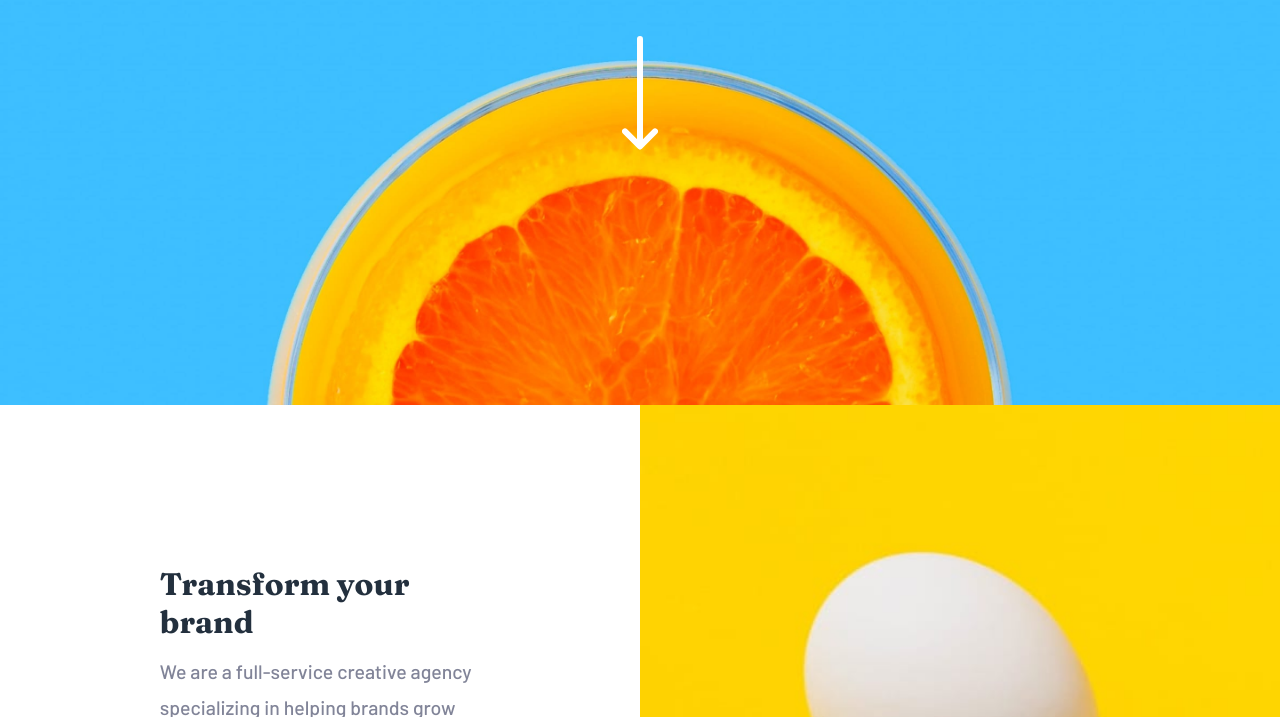
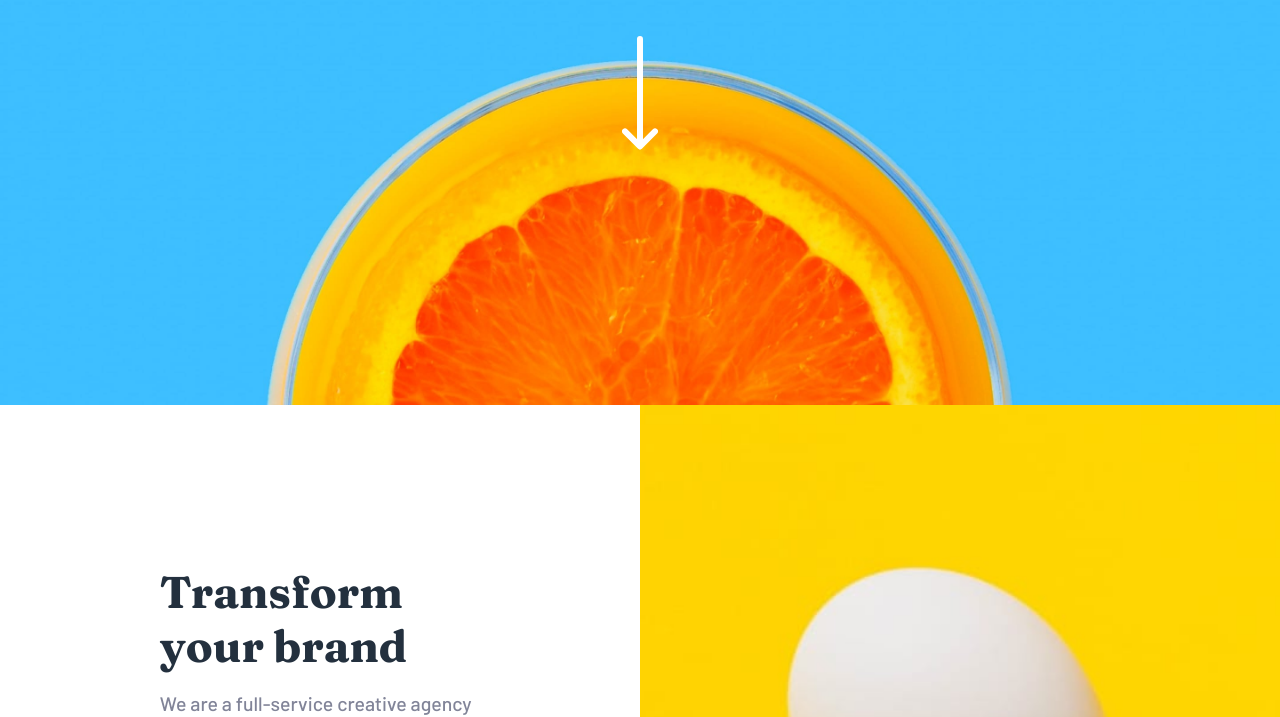
Before and after one commit to Yemy/sunnyside-agency-landing-page-main, a website: page index.html in a window 1280 px wide. Shown: the part 235-952 px from the top of the page. Drawn offline with Linux system fonts and the light colour scheme.

Commit message:
fix styles

```diff
--- a/sass/_body.scss
+++ b/sass/_body.scss
@@ -46,6 +46,10 @@
     @include respond(tablet) {
       font-size: 3.5rem;
       text-align: left;
+    }
+
+    @include respond(desktop) {
+      font-size: 5rem;
     }
 
     &--graphic {
@@ -107,10 +111,6 @@
 
   &__btn {
     margin: 3rem 0;
-
-    @include respond(tablet) {
-      margin: 1rem;
-    }
   }
 
   &--text {
@@ -140,7 +140,7 @@
     }
 
     @include respond(desktop) {
-      padding-top: 70rem;
+      padding-top: 50rem;
       padding-bottom: 10rem;
     }
 
```
Also changed, not shown: css/style.css.
